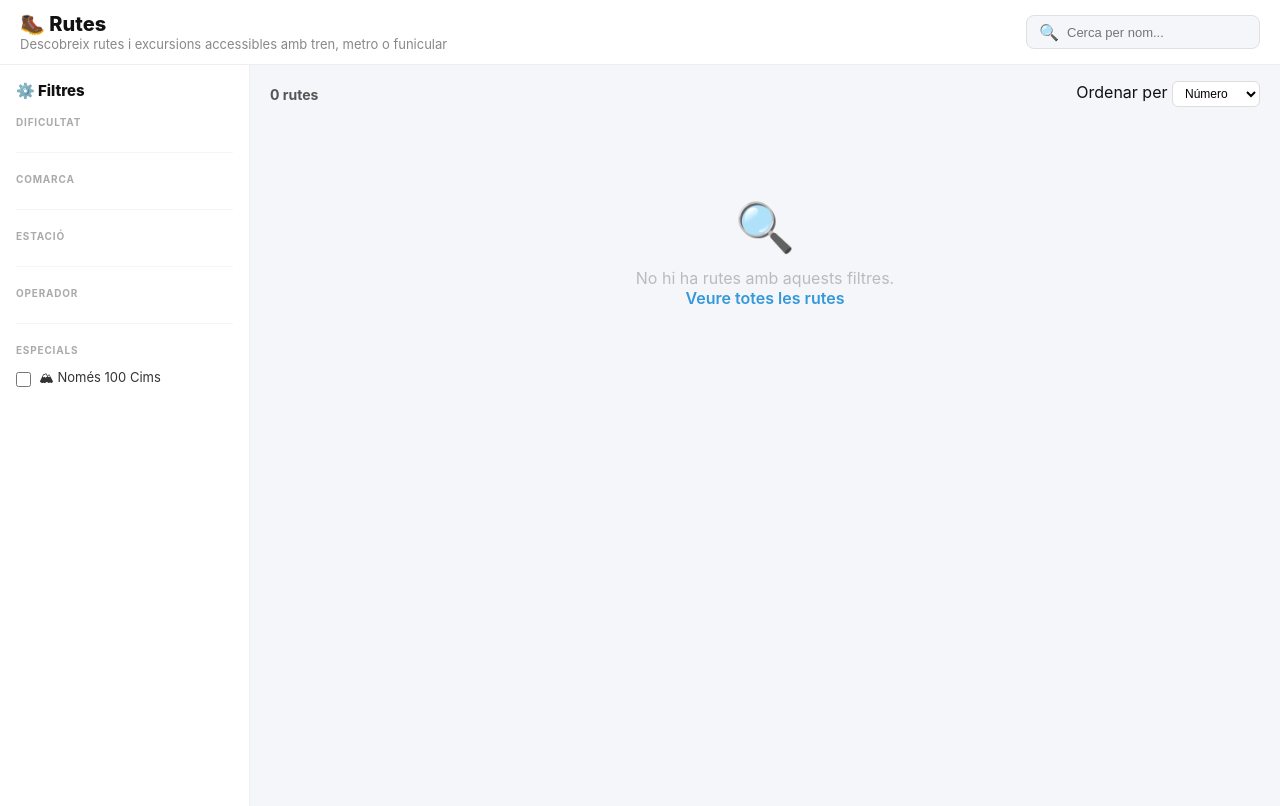
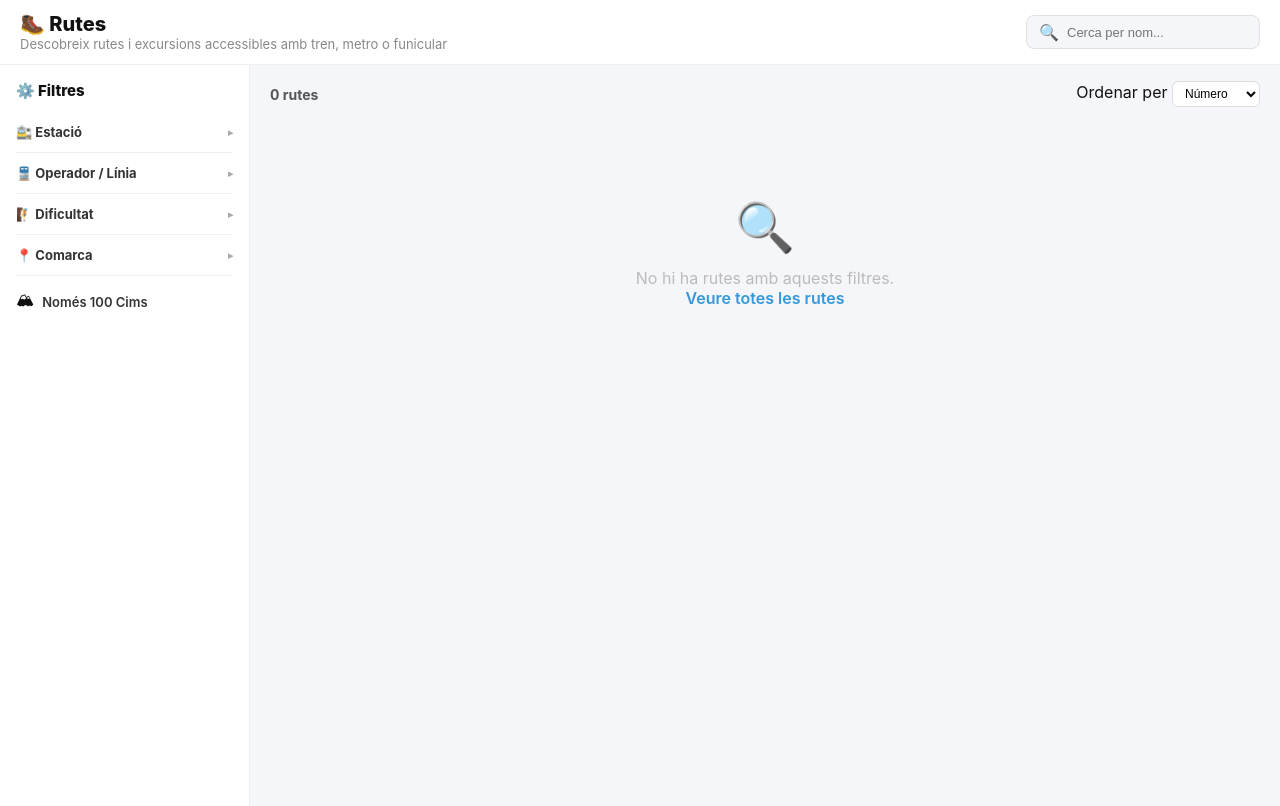
Before and after one commit to Senderismeentren/app, a Flask app: page /rutes in a window 1280 px wide. Shown: the part 58-864 px from the top of the page. Run offline with Flask 3, Linux system fonts and the light colour scheme.

Commit message:
Add files via upload

```diff
--- a/templates/mapa.html
+++ b/templates/mapa.html
@@ -311,9 +311,7 @@ async function carregarLiniesGPX() {
     'fgc.RL2','rodalies-R2Nord'
   ];
   for (const nom of linies) {
-    const parts = nom.split('-');
-    const op = parts[0].toLowerCase();
-    const color = COLORS_OP_LINIES[op] || '#888';
+    const color = colorLinia(nom + '.gpx');
     try {
       const resp = await fetch(BASE_GPX_LINIES + nom + '.gpx');
       if (!resp.ok) continue;
--- a/templates/rutes.html
+++ b/templates/rutes.html
@@ -87,6 +87,28 @@
 .rbtn-w { background: var(--verd); color: white; }
 .rutes-buit { text-align: center; padding: 80px 20px; color: #bbb; grid-column: 1/-1; }
 
+/* DESPLEGABLES SIDEBAR */
+details.fs-grup { margin-bottom: 4px; border-bottom: 1px solid #f0f0f0; padding-bottom: 4px; }
+details.fs-grup:last-child { border-bottom: none; }
+summary.fs-grup-summary {
+  font-size: 13px; font-weight: 700; color: #333;
+  cursor: pointer; padding: 8px 0; list-style: none;
+  display: flex; align-items: center; gap: 6px;
+  user-select: none;
+}
+summary.fs-grup-summary::-webkit-details-marker { display: none; }
+summary.fs-grup-summary::after { content: '▸'; margin-left: auto; font-size: 10px; color: #aaa; transition: transform 0.2s; }
+details[open] summary.fs-grup-summary::after { transform: rotate(90deg); }
+.fs-actiu-badge { background: #3498DB; color: white; border-radius: 20px; padding: 1px 7px; font-size: 10px; font-weight: 600; }
+.fs-check-link {
+  display: flex; align-items: center; gap: 8px; padding: 4px 0;
+  text-decoration: none; color: inherit; border-radius: 6px;
+  transition: background 0.1s; cursor: pointer;
+}
+.fs-check-link:hover { background: #f5f6fa; }
+.fs-check-link.actiu .fs-check-label { color: #1D4ED8; font-weight: 700; }
+.fs-check-link.actiu .fs-check-dot { box-shadow: 0 0 0 2px white, 0 0 0 3px currentColor; }
+
 /* MÒBIL */
 .btn-filtres-mob { display: none; align-items: center; gap: 6px; background: var(--blau-fosc); color: white; border: none; border-radius: 8px; padding: 7px 14px; font-size: 13px; font-weight: 700; cursor: pointer; }
 .filtres-mob-overlay { display: none; position: fixed; inset: 0; z-index: 800; background: rgba(0,0,0,0.5); }
@@ -126,71 +148,101 @@
         {% if filtres_actius %}<a class="fs-netejar" href="/rutes">↺ Netejar</a>{% endif %}
       </div>
 
-      <div class="fs-grup">
-        <div class="fs-grup-titol">Dificultat</div>
+      {% macro url_filtre(clau, valor) %}
+        {% set params = filtres_actius.copy() %}
+        {% if params.get(clau) == valor %}
+          {% set _ = params.pop(clau) %}
+        {% else %}
+          {% set _ = params.update({clau: valor}) %}
+        {% endif %}
+        /rutes?{% for k,v in params.items() %}{{ k }}={{ v }}&{% endfor %}
+      {% endmacro %}
+
+      <!-- ESTACIÓ -->
+      <details class="fs-grup" {% if filtres_actius.get('estacio') %}open{% endif %}>
+        <summary class="fs-grup-summary">
+          🚉 Estació
+          {% if filtres_actius.get('estacio') %}<span class="fs-actiu-badge">{{ filtres_actius.get('estacio') }}</span>{% endif %}
+        </summary>
+        <div class="fs-pills" style="margin-top:8px;">
+          {% for e in filtres.estacions %}
+          <a class="fs-pill {% if filtres_actius.get('estacio') == e %}actiu{% endif %}"
+             href="{{ url_filtre('estacio', e) }}">{{ e }}</a>
+          {% endfor %}
+        </div>
+      </details>
+
+      <!-- LÍNIA / OPERADOR -->
+      <details class="fs-grup" {% if filtres_actius.get('operador') %}open{% endif %}>
+        <summary class="fs-grup-summary">
+          🚆 Operador / Línia
+          {% if filtres_actius.get('operador') %}<span class="fs-actiu-badge">{{ filtres_actius.get('operador') }}</span>{% endif %}
+        </summary>
+        <div class="fs-pills" style="margin-top:8px;">
+          {% for op in filtres.operadors %}
+          <a class="fs-pill {% if filtres_actius.get('operador') == op %}actiu{% endif %}"
+             href="{{ url_filtre('operador', op) }}">{{ op }}</a>
+          {% endfor %}
+        </div>
+      </details>
+
+      <!-- DIFICULTAT -->
+      <details class="fs-grup" {% if filtres_actius.get('dificultat') %}open{% endif %}>
+        <summary class="fs-grup-summary">
+          🧗 Dificultat
+          {% if filtres_actius.get('dificultat') %}<span class="fs-actiu-badge">{{ filtres_actius.get('dificultat') }}</span>{% endif %}
+        </summary>
+        <div style="margin-top:8px;">
           {% set dif_colors = {'Molt fàcil':'#2ECC71','Fàcil':'#3498DB','Moderada':'#E67E22','Exigent':'#E74C3C','Molt exigent':'#2C3E50','Molt difícil':'#2C3E50'} %}
           {% for d in filtres.dificultats %}
           {% set n = rutes_all | selectattr('dificultat','equalto',d) | list | length %}
-        <label class="fs-check">
-          <input type="checkbox" name="dif" value="{{ d }}"
-            {% if filtres_actius.get('dificultat') == d %}checked{% endif %}
-            onchange="aplicarFiltres()">
+          <a class="fs-check-link {% if filtres_actius.get('dificultat') == d %}actiu{% endif %}"
+             href="{{ url_filtre('dificultat', d) }}">
             <span class="fs-check-dot" style="background:{{ dif_colors.get(d,'#888') }};"></span>
             <span class="fs-check-label">{{ d }}</span>
             <span class="fs-check-n">{{ n }}</span>
-        </label>
+          </a>
           {% endfor %}
         </div>
+      </details>
 
-      <div class="fs-grup">
-        <div class="fs-grup-titol">Comarca</div>
-        <div class="fs-pills">
+      <!-- ESPAI NATURAL -->
+      {% if filtres.espais %}
+      <details class="fs-grup" {% if filtres_actius.get('espai') %}open{% endif %}>
+        <summary class="fs-grup-summary">
+          🌿 Espai natural
+          {% if filtres_actius.get('espai') %}<span class="fs-actiu-badge">{{ filtres_actius.get('espai') }}</span>{% endif %}
+        </summary>
+        <div class="fs-pills" style="margin-top:8px;">
+          {% for e in filtres.espais %}
+          <a class="fs-pill {% if filtres_actius.get('espai') == e %}actiu{% endif %}"
+             href="{{ url_filtre('espai', e) }}">{{ e }}</a>
+          {% endfor %}
+        </div>
+      </details>
+      {% endif %}
+
+      <!-- COMARCA -->
+      <details class="fs-grup" {% if filtres_actius.get('comarca') %}open{% endif %}>
+        <summary class="fs-grup-summary">
+          📍 Comarca
+          {% if filtres_actius.get('comarca') %}<span class="fs-actiu-badge">{{ filtres_actius.get('comarca') }}</span>{% endif %}
+        </summary>
+        <div class="fs-pills" style="margin-top:8px;">
           {% for c in filtres.comarques %}
           <a class="fs-pill {% if filtres_actius.get('comarca') == c %}actiu{% endif %}"
-             href="/rutes?comarca={{ c }}&dificultat={{ filtres_actius.get('dificultat','') }}">{{ c }}</a>
+             href="{{ url_filtre('comarca', c) }}">{{ c }}</a>
           {% endfor %}
         </div>
-      </div>
+      </details>
 
+      <!-- 100 CIMS -->
       <div class="fs-grup">
-        <div class="fs-grup-titol">Estació</div>
-        <div class="fs-pills">
-          {% for e in filtres.estacions %}
-          <a class="fs-pill {% if filtres_actius.get('estacio') == e %}actiu{% endif %}"
-             href="/rutes?estacio={{ e }}&dificultat={{ filtres_actius.get('dificultat','') }}&comarca={{ filtres_actius.get('comarca','') }}">{{ e }}</a>
-          {% endfor %}
-        </div>
-      </div>
-
-      <div class="fs-grup">
-        <div class="fs-grup-titol">Operador</div>
-        <div class="fs-pills">
-          {% for op in filtres.operadors %}
-          <a class="fs-pill {% if filtres_actius.get('operador') == op %}actiu{% endif %}"
-             href="/rutes?operador={{ op }}&dificultat={{ filtres_actius.get('dificultat','') }}&comarca={{ filtres_actius.get('comarca','') }}">{{ op }}</a>
-          {% endfor %}
-        </div>
-      </div>
-
-      {% if filtres.espais %}
-      <div class="fs-grup">
-        <div class="fs-grup-titol">Espai natural</div>
-        <div class="fs-pills">
-          {% for e in filtres.espais %}
-          <a class="fs-pill {% if filtres_actius.get('espai') == e %}actiu{% endif %}"
-             href="/rutes?espai={{ e }}">{{ e }}</a>
-          {% endfor %}
-        </div>
-      </div>
-      {% endif %}
-
-      <div class="fs-grup">
-        <div class="fs-grup-titol">Especials</div>
-        <label class="fs-toggle">
-          <input type="checkbox" {% if filtres_actius.get('cims') %}checked{% endif %}
-            onchange="window.location='/rutes?cims=1'">
-          <span class="fs-toggle-label">🏔 Només 100 Cims</span>
-        </label>
+        <a class="fs-check-link {% if filtres_actius.get('cims') %}actiu{% endif %}"
+           href="{{ url_filtre('cims', '1') }}" style="padding:8px 0;">
+          <span style="font-size:16px;">🏔</span>
+          <span class="fs-check-label" style="font-weight:600;">Només 100 Cims</span>
+        </a>
       </div>
     </aside>
 
@@ -248,11 +300,9 @@
                 {% if r.cims %}<span class="etiqueta etiqueta-cims">🏔 100 Cims</span>{% endif %}
                 {% if r.espai %}<span class="etiqueta etiqueta-espai">🌿 {{ r.espai }}</span>{% endif %}
                 <span class="etiqueta">🚉 {{ r.sortida }}</span>
+                {% if r.wiki %}<a href="{{ r.wiki }}" target="_blank" rel="noopener" onclick="event.stopPropagation()" class="etiqueta" style="background:#EAF3DE;color:#3B6D11;border-color:#C0DD97;text-decoration:none;">Wikiloc</a>{% endif %}
               </div>
-              <div class="rcard-btns">
-                <span class="rbtn rbtn-p">Veure ruta</span>
-                {% if r.wiki %}<span class="rbtn rbtn-w">Wikiloc</span>{% endif %}
-              </div>
+
             </div>
           </a>
           {% endfor %}
```
Also changed, not shown: templates/millors_rutes.html (+13 -6 lines). Lines whose indentation alone changed are shown as unchanged.
